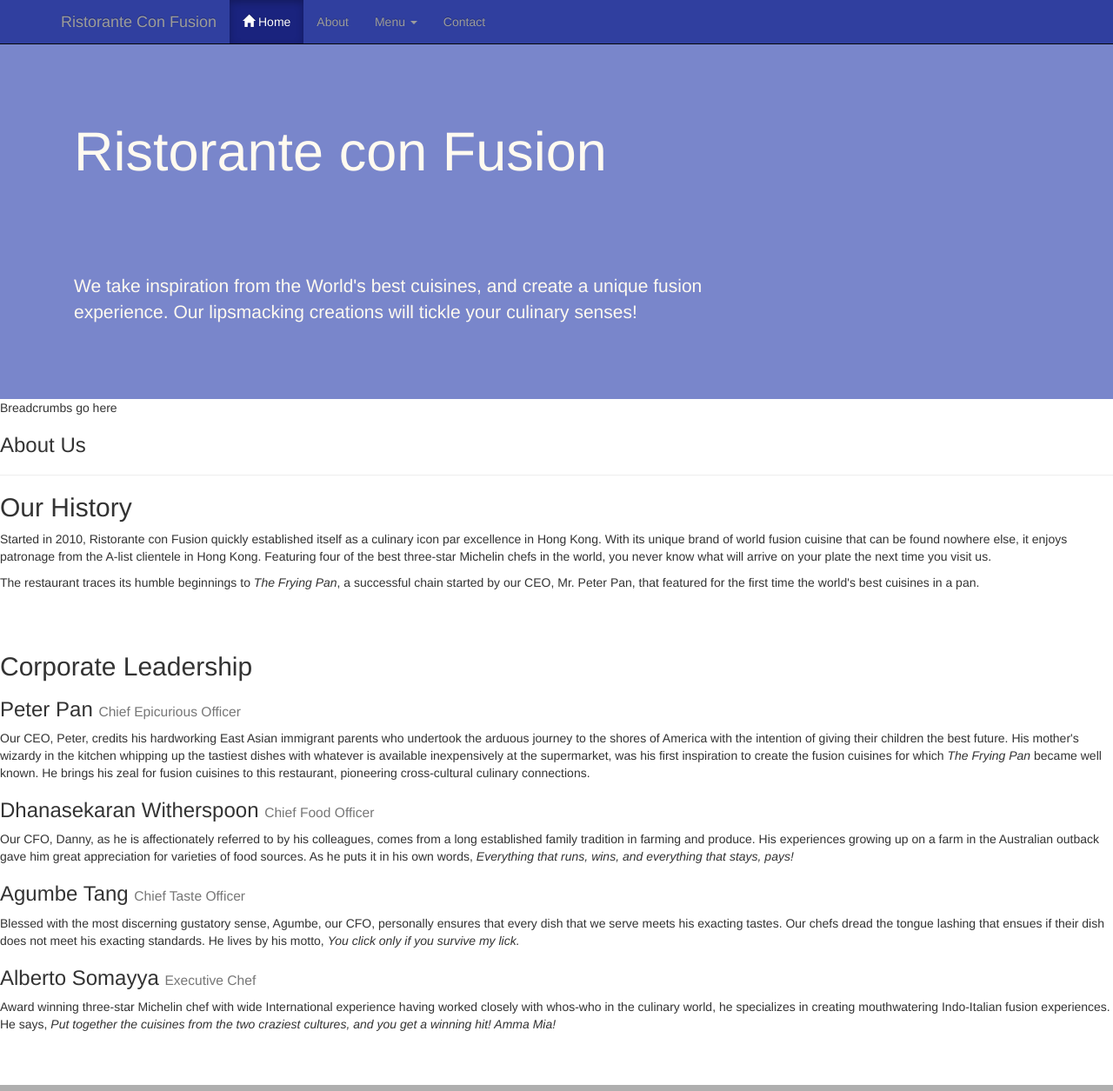
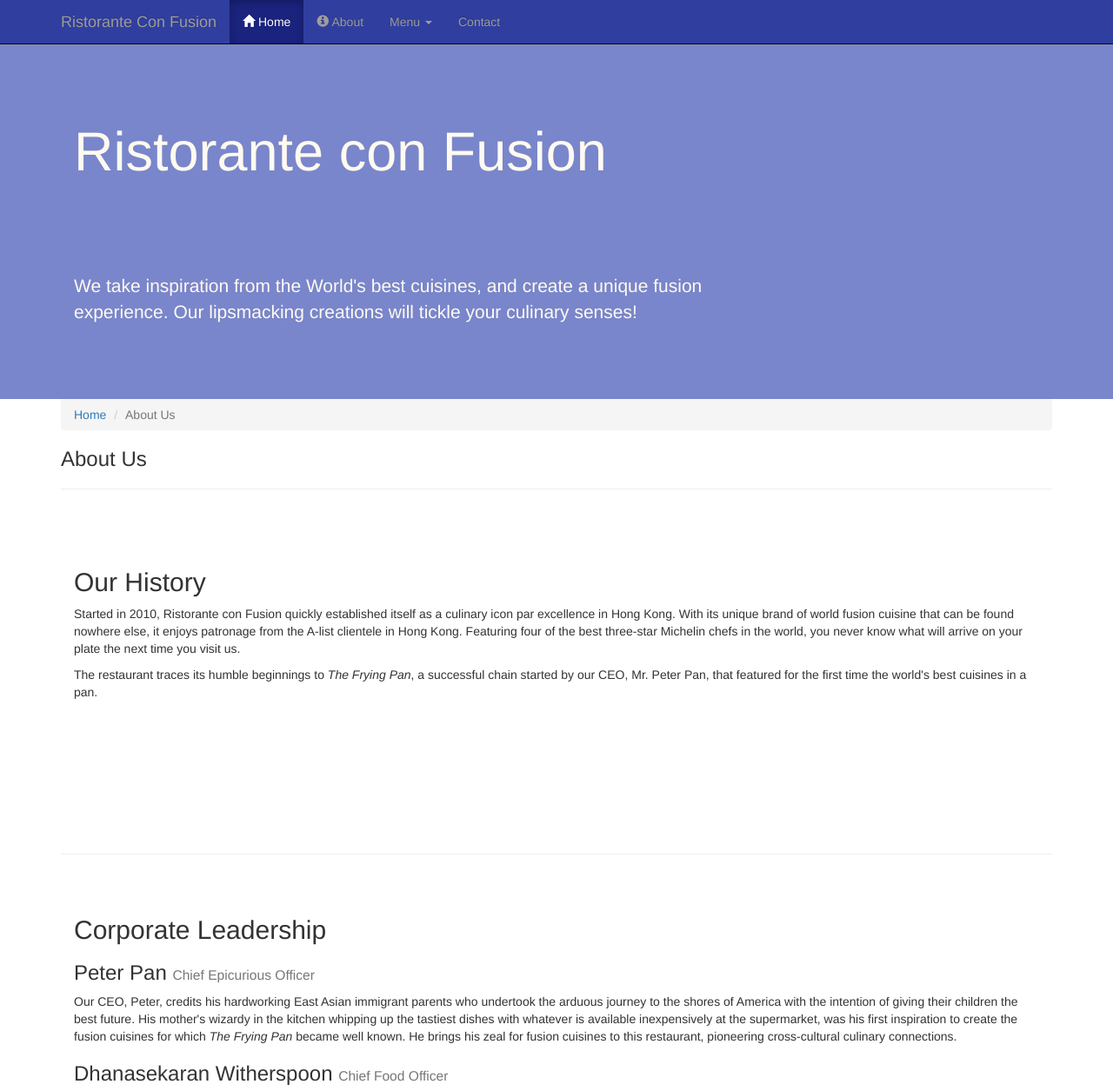
Before and after one commit to KaranSangani/coursera, a plain HTML site: page web-frameworks/week1/conFusion/aboutus.html in a window 1280 px wide. Shown: the top 1255 px of the page at 87% size. Drawn offline with nearby package versions, Linux system fonts and the light colour scheme.

Commit message:
finished assignment 1

```diff
--- a/web-frameworks/week1/conFusion/aboutus.html
+++ b/web-frameworks/week1/conFusion/aboutus.html
@@ -24,13 +24,22 @@
             <span class="icon-bar"></span>
             <span class="icon-bar"></span>
           </button>
-          <a class="navbar-brand" href="#">Ristorante Con Fusion</a>
+          <a class="navbar-brand" href="index.html">Ristorante Con Fusion</a>
         </div>
         <div id="navbar" class="navbar-collapse collapse">
           <ul class="nav navbar-nav">
-            <li class="active"><a href="#"><span class="glyphicon glyphicon-home"
-               aria-hidden="true"></span> Home</a></li>
-            <li><a href="#">About</a></li>
+            <li class="active">
+              <a href="index.html">
+                <span class="glyphicon glyphicon-home" aria-hidden="true"></span>
+                Home
+              </a>
+            </li>
+            <li>
+              <a href="aboutus.html">
+                <span class="glyphicon glyphicon-info-sign" aria-hidden="true"></span>
+                About
+              </a>
+            </li>
             <li class="dropdown">
               <a href="#" class="dropdown-toggle" data-toggle="dropdown"
                role="button" aria-haspopup="true" aria-expanded="false">
@@ -65,10 +74,13 @@
       </div>
     </header>
 
-    <div>
+    <div class="container">
       <div>
         <div>
-          Breadcrumbs go here
+          <ol class="breadcrumb">
+            <li><a href="index.html">Home</a></li>
+            <li class="active">About Us</li>
+          </ol>
         </div>
         <div>
            <h3>About Us</h3>
@@ -76,8 +88,8 @@
         </div>
       </div>
 
-      <div>
-        <div>
+      <div class="row row-content">
+        <div class="col-xs-12">
           <h2>Our History</h2>
           <p>Started in 2010, Ristorante con Fusion quickly established itself as a culinary icon par excellence in Hong Kong. With its unique brand of world fusion cuisine that can be found nowhere else, it enjoys patronage from the A-list clientele in Hong Kong.  Featuring four of the best three-star Michelin chefs in the world, you never know what will arrive on your plate the next time you visit us.</p>
           <p>The restaurant traces its humble beginnings to <em>The Frying Pan</em>, a successful chain started by our CEO, Mr. Peter Pan, that featured for the first time the world's best cuisines in a pan.</p>
@@ -87,8 +99,8 @@
         </div>
       </div>
 
-      <div>
-        <div>
+      <div class="row row-content">
+        <div class="col-xs-12">
           <h2>Corporate Leadership</h2>
           <h3>Peter Pan <small>Chief Epicurious Officer</small></h3>
           <p>Our CEO, Peter, credits his hardworking East Asian immigrant parents who undertook the arduous journey to the shores of America with the intention of giving their children the best future. His mother's wizardy in the kitchen whipping up the tastiest dishes with whatever is available inexpensively at the supermarket, was his first inspiration to create the fusion cuisines for which <em>The Frying Pan</em> became well known. He brings his zeal for fusion cuisines to this restaurant, pioneering cross-cultural culinary connections.</p>
```
Also changed, not shown: web-frameworks/week1/conFusion/index.html (+11 -6 lines).
